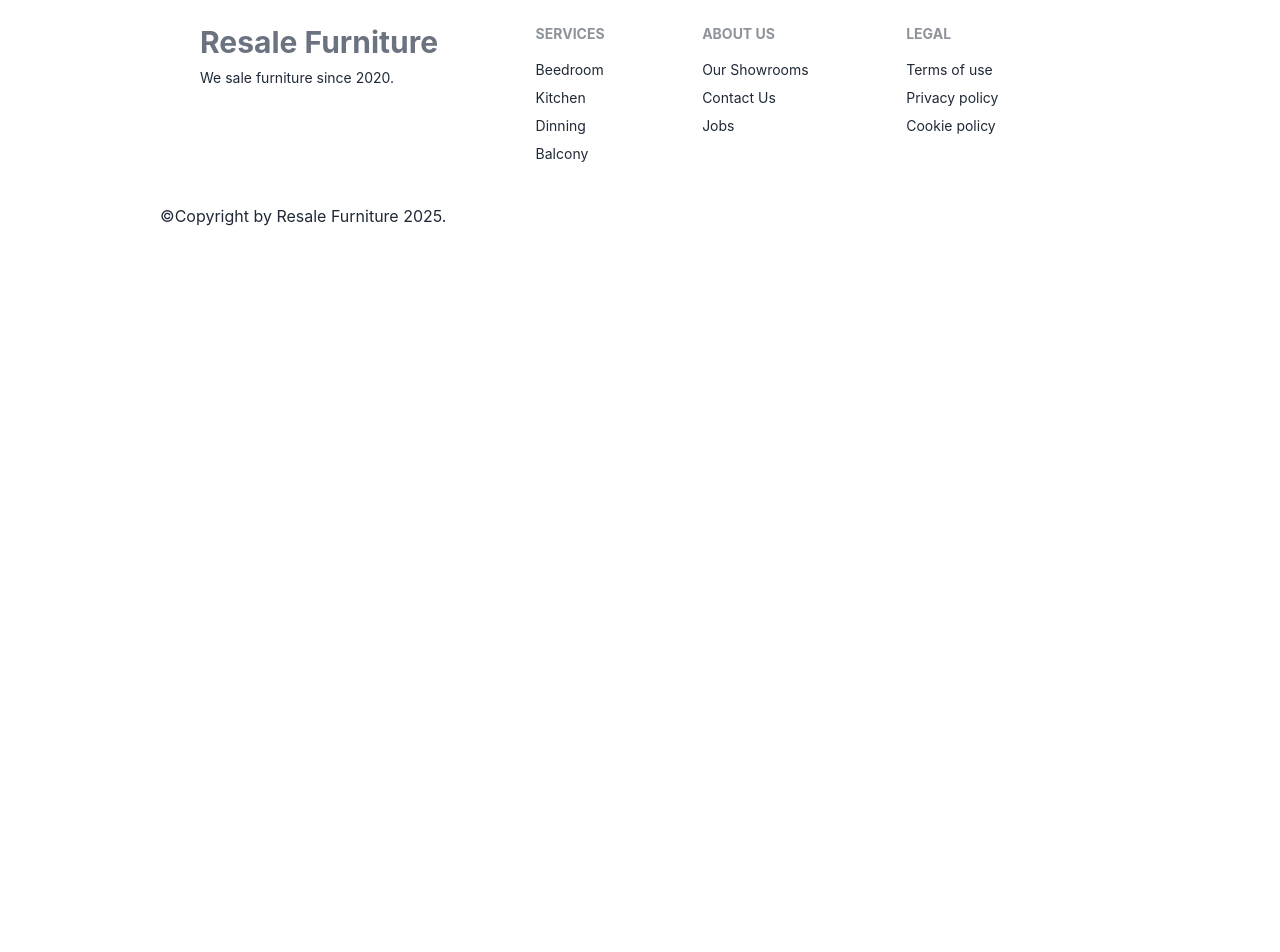
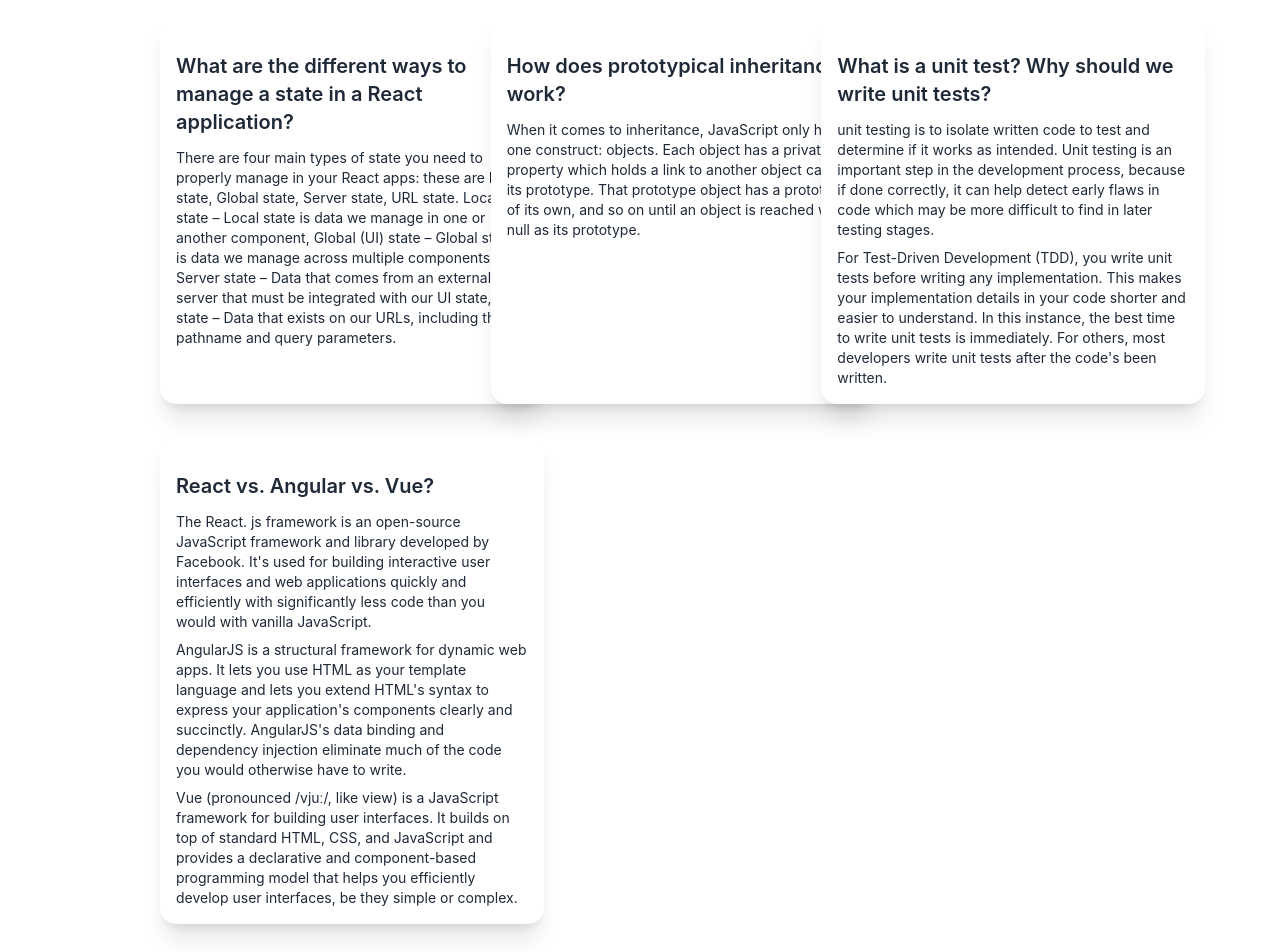
Before and after one commit to theMorshed/resale-furniture-client-side-assignment-12, a React (Create React App) app: page /blog in a window 1280 px wide. Shown: the part 560-1512 px from the top of the page. Before the commit the page ends 804 px from the top, so only its background shows below. Built offline with nearby package versions, Linux system fonts and the light colour scheme; no server answers.

Commit message:
added 4 blog question in blog page

```diff
--- a/src/Layout/DashboardLayout.js
+++ b/src/Layout/DashboardLayout.js
@@ -33,6 +33,11 @@
                                 <li><Link to="/dashboard/sellerbuyers">My Buyers</Link></li>
                             </>
                         }
+                        {
+                            userRole === 'buyer' && <>
+                                <li><Link to="/dashboard/myorders">My Orders</Link></li>
+                            </>
+                        }
                     </ul>
 
                 </div>
--- a/src/Pages/Blog.js
+++ b/src/Pages/Blog.js
@@ -2,8 +2,38 @@
 
 const Blog = () => {
     return (
-        <div>
-            This is blog page.
+        <div className='mt-10'>
+            <h2 className="text-3xl font-bold text-gray-500">Our Popular Blogs:</h2>
+            <div className="grid grid-cols-1 lg:grid-cols-2 xl:grid-cols-3 gap-8 mt-5">
+                <div className="card card-compact w-96 bg-base-100 shadow-xl pt-5">
+                    <div className="card-body">
+                        <h2 className="card-title">What are the different ways to manage a state in a React application?</h2>
+                        <p>There are four main types of state you need to properly manage in your React apps: these are Local state, Global state, Server state, URL state. Local (UI) state – Local state is data we manage in one or another component, Global (UI) state – Global state is data we manage across multiple components, Server state – Data that comes from an external server that must be integrated with our UI state, URL state – Data that exists on our URLs, including the pathname and query parameters.</p>
+                    </div>
+                </div>
+                <div className="card card-compact w-96 bg-base-100 shadow-xl pt-5">
+                    <div className="card-body">
+                        <h2 className="card-title">How does prototypical inheritance work?</h2>
+                        <p>When it comes to inheritance, JavaScript only has one construct: objects. Each object has a private property which holds a link to another object called its prototype. That prototype object has a prototype of its own, and so on until an object is reached with null as its prototype.</p>
+                    </div>
+                </div>
+                <div className="card card-compact w-96 bg-base-100 shadow-xl pt-5">
+                    <div className="card-body">
+                        <h2 className="card-title">What is a unit test? Why should we write unit tests?</h2>
+                        <p>unit testing is to isolate written code to test and determine if it works as intended. Unit testing is an important step in the development process, because if done correctly, it can help detect early flaws in code which may be more difficult to find in later testing stages.</p>
+                        <p>For Test-Driven Development (TDD), you write unit tests before writing any implementation. This makes your implementation details in your code shorter and easier to understand. In this instance, the best time to write unit tests is immediately. For others, most developers write unit tests after the code's been written.</p>
+                    </div>
+                </div>
+                <div className="card card-compact w-96 bg-base-100 shadow-xl pt-5">
+                    <div className="card-body">
+                        <h2 className="card-title">React vs. Angular vs. Vue?</h2>
+                        <p>The React. js framework is an open-source JavaScript framework and library developed by Facebook. It's used for building interactive user interfaces and web applications quickly and efficiently with significantly less code than you would with vanilla JavaScript.</p>
+                        <p>AngularJS is a structural framework for dynamic web apps. It lets you use HTML as your template language and lets you extend HTML's syntax to express your application's components clearly and succinctly. AngularJS's data binding and dependency injection eliminate much of the code you would otherwise have to write.</p>
+                        <p>
+                            Vue (pronounced /vjuː/, like view) is a JavaScript framework for building user interfaces. It builds on top of standard HTML, CSS, and JavaScript and provides a declarative and component-based programming model that helps you efficiently develop user interfaces, be they simple or complex.</p>
+                    </div>
+                </div>
+            </div>
         </div>
     );
 };
--- a/src/Pages/Dashboard.js
+++ b/src/Pages/Dashboard.js
@@ -1,9 +1,14 @@
-import React from 'react';
+import React, { useContext } from 'react';
+import { AuthContext } from '../Contexts/AuthProvider';
+import useRole from '../hooks/useRole';
 
 const Dashboard = () => {
+    const {user} = useContext(AuthContext);
+    const [userRole] = useRole(user?.email);
+
     return (
-        <div>
-            Dashboard pages goes here.
+        <div className='text-2xl text-primary mt-10'>
+            Hello This Dashboard is for only {userRole} and You can access your Route and functionalities.
         </div>
     );
 };
--- a/src/Pages/Dashboard/AllSellers.js
+++ b/src/Pages/Dashboard/AllSellers.js
@@ -1,6 +1,5 @@
 import axios from 'axios';
 import React, { useEffect, useState } from 'react';
-import SellerBuyers from './SellerBuyers';
 
 const AllSellers = () => {
     const [allSellers, setAllSellers] = useState([]);
--- /dev/null
+++ b/src/Pages/Dashboard/MyOrders.js
@@ -0,0 +1,11 @@
+import React from 'react';
+
+const MyOrders = () => {
+    return (
+        <div>
+            My orders are display in here...
+        </div>
+    );
+};
+
+export default MyOrders;
--- a/src/Pages/Dashboard/SellerProducts.js
+++ b/src/Pages/Dashboard/SellerProducts.js
@@ -11,7 +11,7 @@
             setSellerProducts(result.data);
         });
     }, [user?.email]);
-    console.log(sellerProducts);
+
     return (
         <div className='mt-10'>
             <h2 className="text-3xl font-bold text-gray-500 mb-10">{user?.displayName}'s Items: </h2>
--- a/src/Routes/Routes.js
+++ b/src/Routes/Routes.js
@@ -16,6 +16,7 @@
 import SellerRoute from "./SellerRoute";
 import SellerProducts from "../Pages/Dashboard/SellerProducts";
 import SellerBuyers from "../Pages/Dashboard/SellerBuyers";
+import MyOrders from "../Pages/Dashboard/MyOrders";
 
 const router = createBrowserRouter([
     {
@@ -73,6 +74,10 @@
             {
                 path: '/dashboard/allbuyers',
                 element: <AdminRoute><AllBuyers></AllBuyers></AdminRoute>
+            },
+            {
+                path: '/dashboard/myorders',
+                element: <MyOrders></MyOrders>
             }
         ]
     }
```
